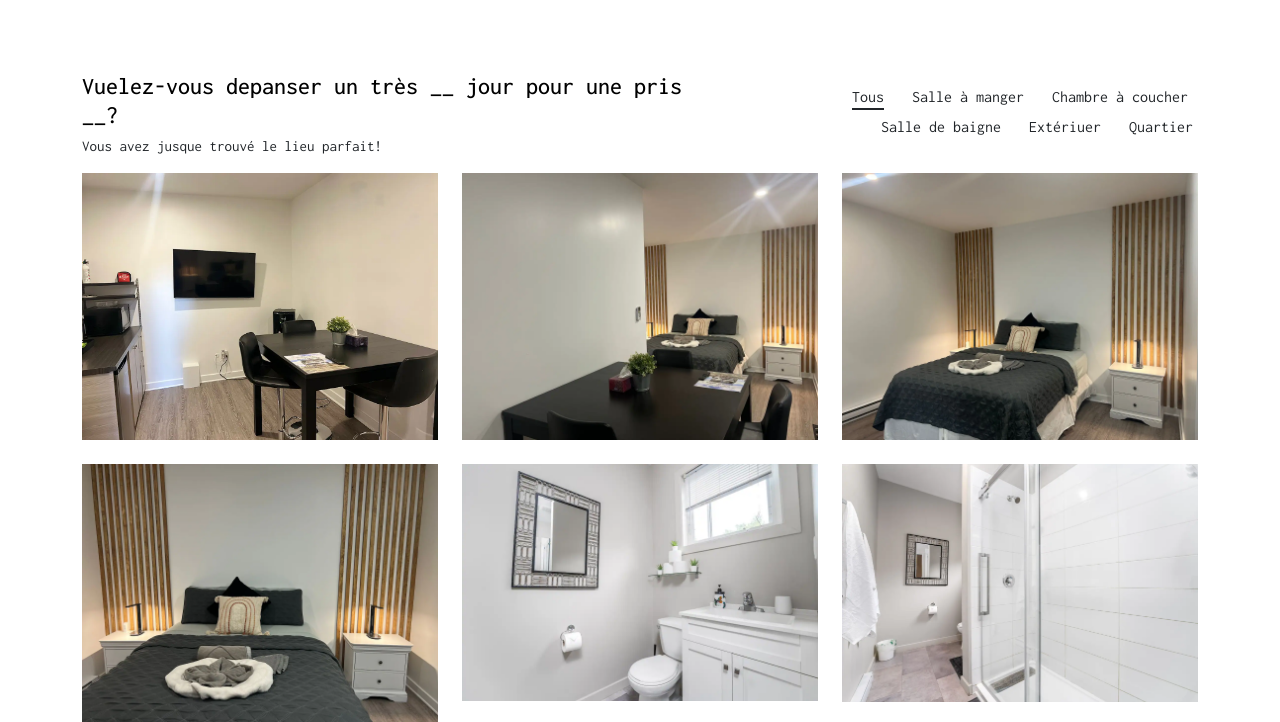
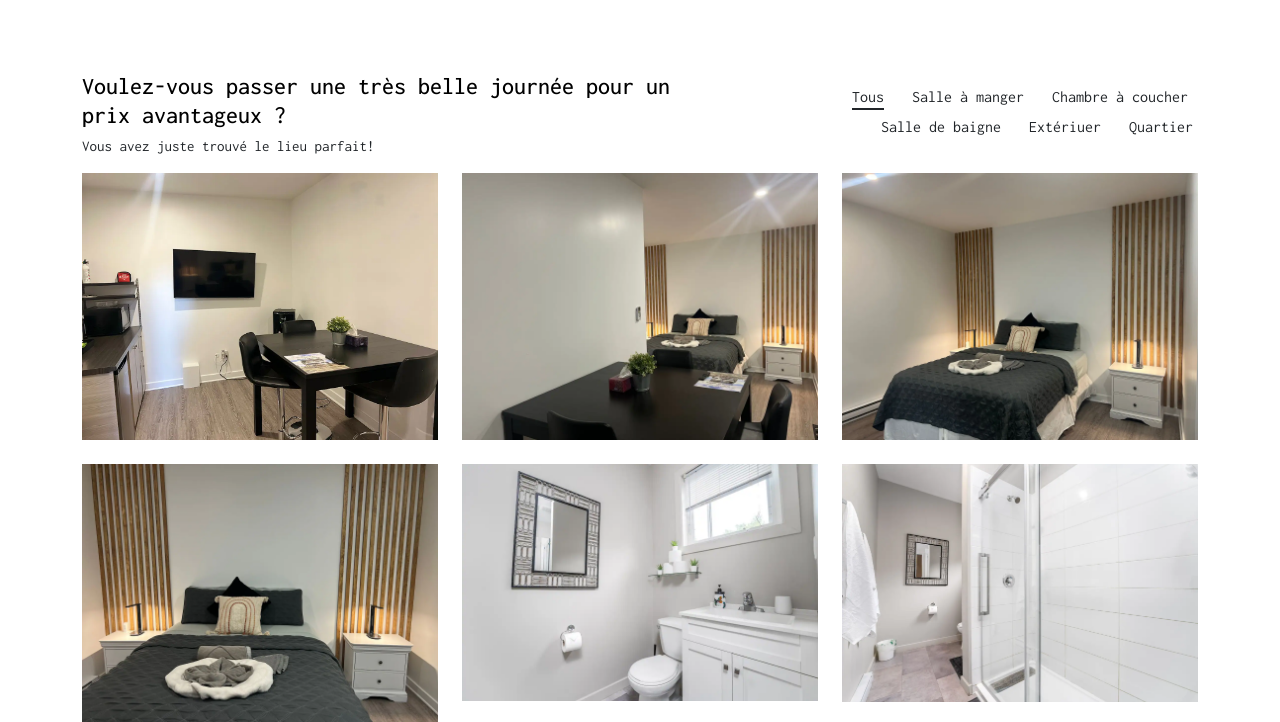
Before and after one commit to rulrok/usb-french-debutant-3-project, a plain HTML site: page index.html in a window 1280 px wide. Shown: the part 54-776 px from the top of the page. Drawn offline with Linux system fonts and the light colour scheme.

Commit message:
fix title

```diff
--- a/index.html
+++ b/index.html
@@ -81,8 +81,8 @@
           >
             <div class="row align-items-center">
               <div class="col-lg-7 portfolio-info">
-                <h3>Vuelez-vous depanser un très __ jour pour une pris __?</h3>
-                <p>Vous avez jusque trouvé le lieu parfait!</p>
+                <h3>Voulez-vous passer une très belle journée pour un prix avantageux ?</h3>
+                <p>Vous avez juste trouvé le lieu parfait!</p>
               </div>
               <div class="col-lg-5 text-center text-lg-end">
                 <ul
```
